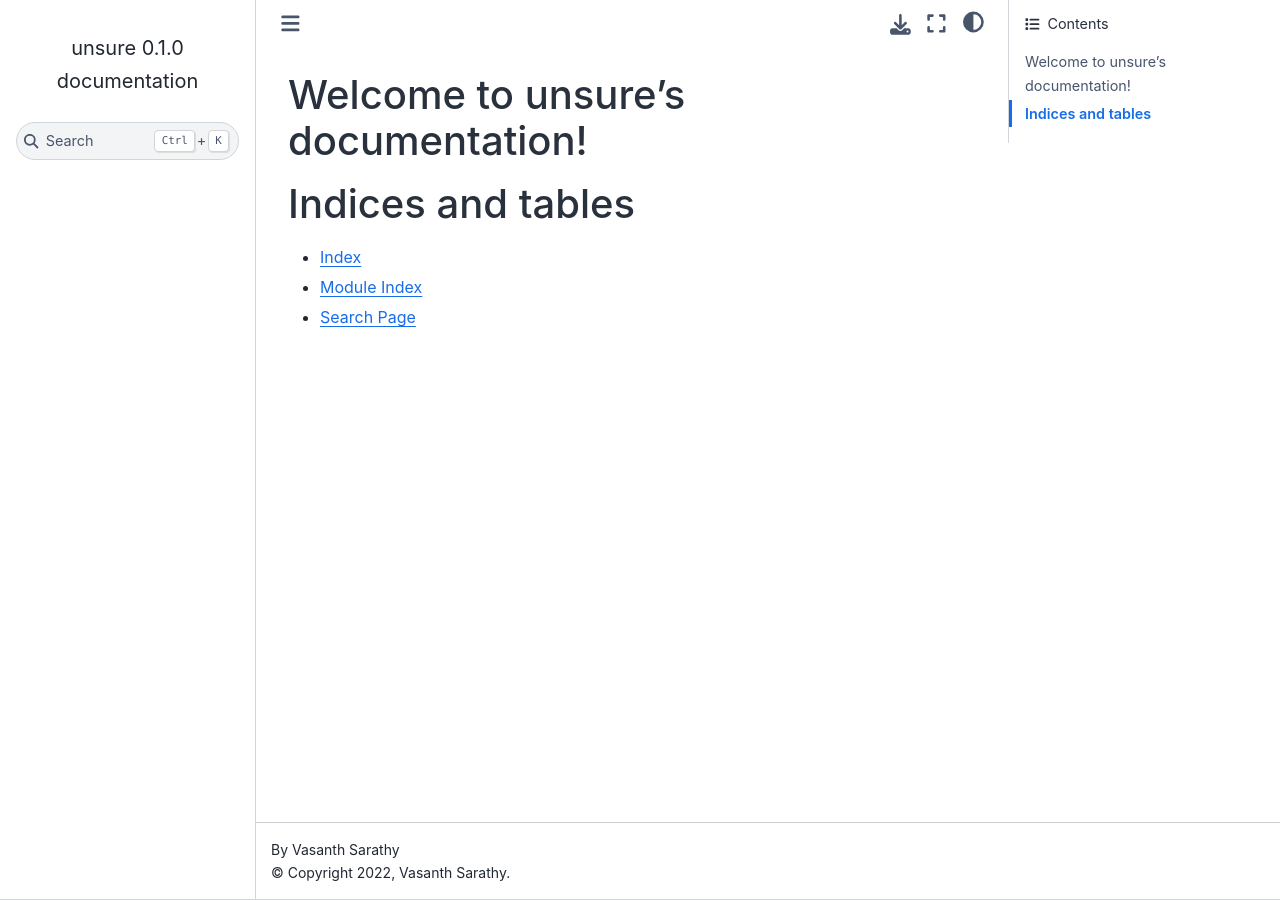
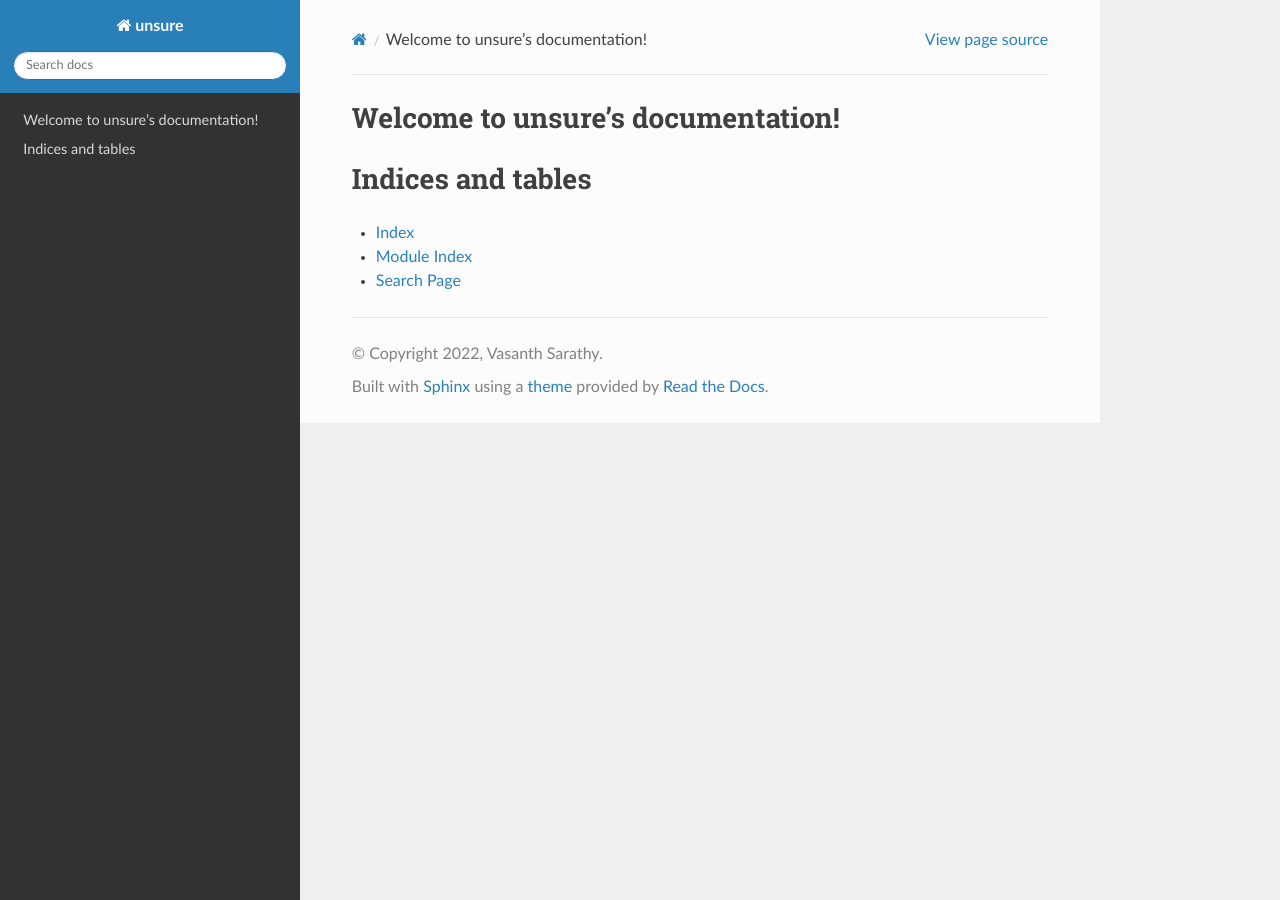
Before and after one commit to vasanthsarathy/unsure, a Sphinx documentation site: the page built from docs/index.rst, in a window 1280 px wide. Built offline with Sphinx 7.4.7 and the Read the Docs theme 2.0.0, drawn with Linux system fonts in a browser that asks for light colours.

Commit message:
Updating docs

```diff
--- a/docs/conf.py
+++ b/docs/conf.py
@@ -50,7 +50,7 @@ exclude_patterns = ['_build', 'Thumbs.db', '.DS_Store']
 # The theme to use for HTML and HTML Help pages.  See the documentation for
 # a list of builtin themes.
 #
-html_theme = 'sphinx_book_theme'
+html_theme = 'sphinx_rtd_theme'
 
 # Add any paths that contain custom static files (such as style sheets) here,
 # relative to this directory. They are copied after the builtin static files,
--- a/pyproject.toml
+++ b/pyproject.toml
@@ -10,6 +10,7 @@ click = "^8.1.3"
 pandas = "^1.4.2"
 jupyter = "^1.0.0"
 ipykernel = "^6.13.0"
+sphinx-rtd-theme = "^1.0.0"
 
 [tool.poetry.dev-dependencies]
 pytest = "^5.2"
```
Also changed, not shown: 1 other file.
